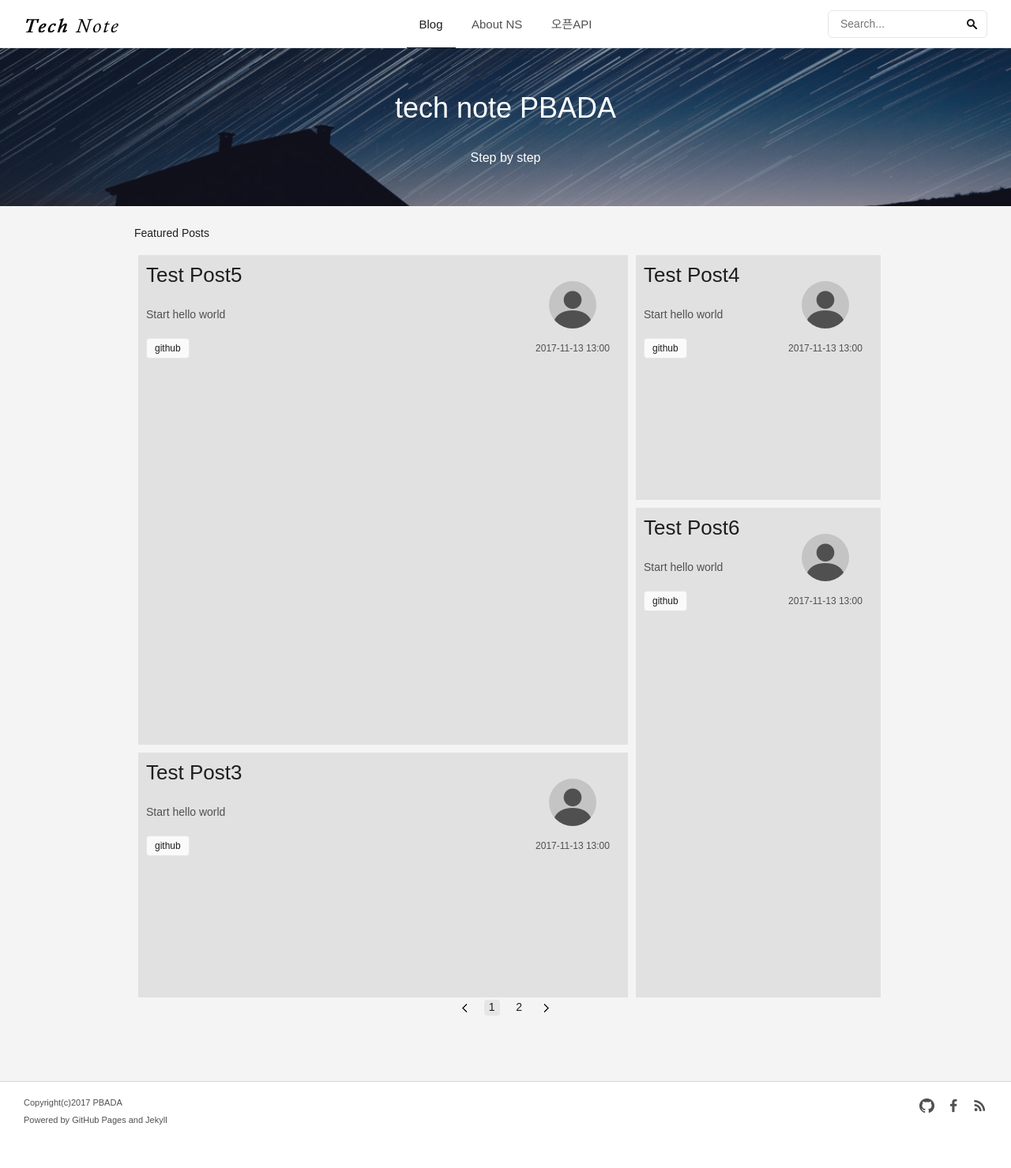
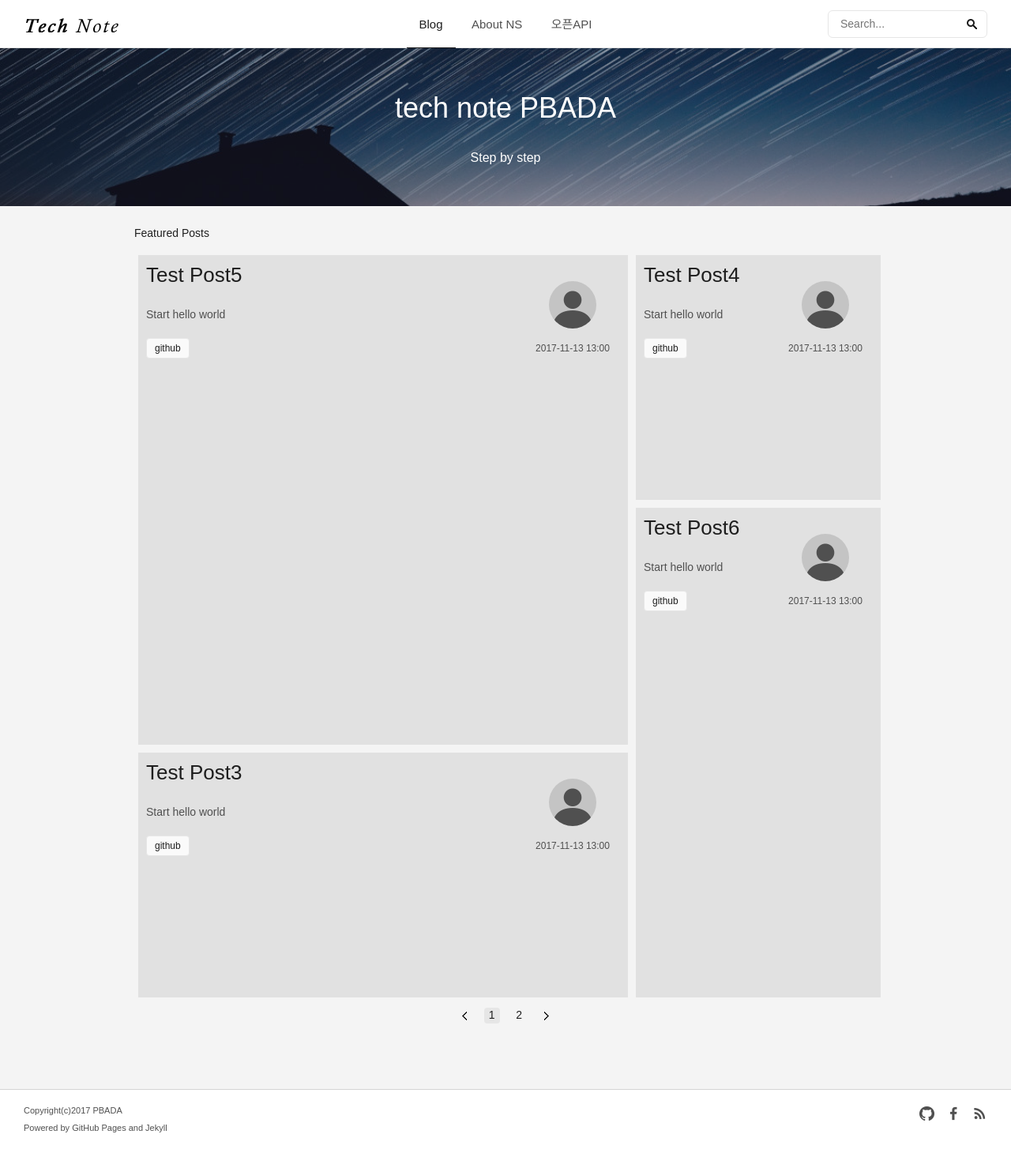
Before and after one commit to nsshopping/nsshopping.github.io, a Jekyll site: the page built from index.html, in a window 1280 px wide. Shown: the whole page at 79% size. Built offline with Jekyll 4.4.1, drawn with Linux system fonts in a browser that asks for light colours; some web fonts are replaced; the list of posts is cut into pages by our own code; comment, search, counter and statistics services are not loaded.

Commit message:
Update tiles.css

```diff
--- a/assets/css/tiles.css
+++ b/assets/css/tiles.css
@@ -2,7 +2,7 @@
 
 #home-content .container{padding:0px;}
 .home-template #home-content {}
-.home-template #post-list {position:relative;height: 910px}
+.home-template #post-list {position:relative;height: 920px}
 .home-template #post-list .post-item {position:absolute; margin:0px; padding:10px; border-bottom:0px;background-color:#e1e1e1;}
 .home-template #post-list .tile_1 {left: 630px;top:0px;width:310px;height: 310px;}
 .home-template #post-list .tile_2 {left:0px;top: 630px;width:620px;height: 310px;}
```
